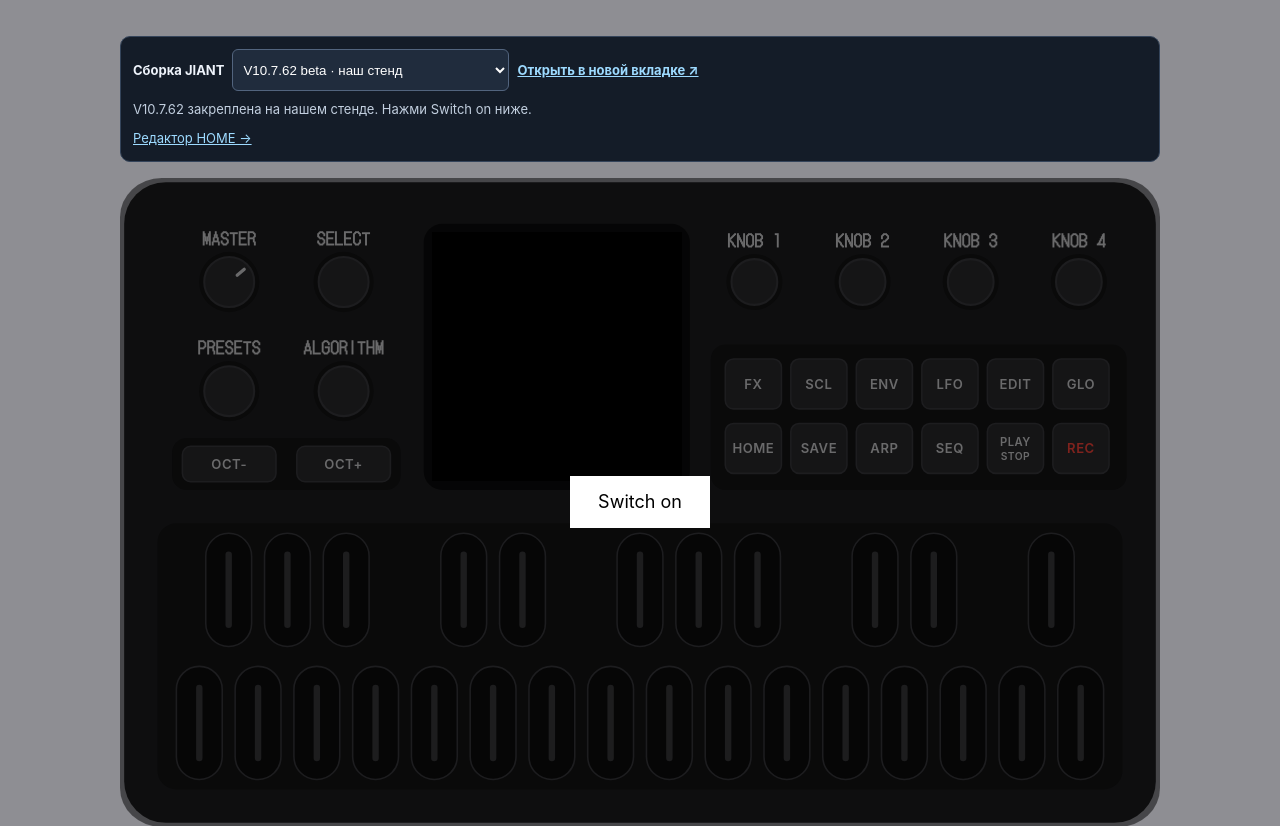
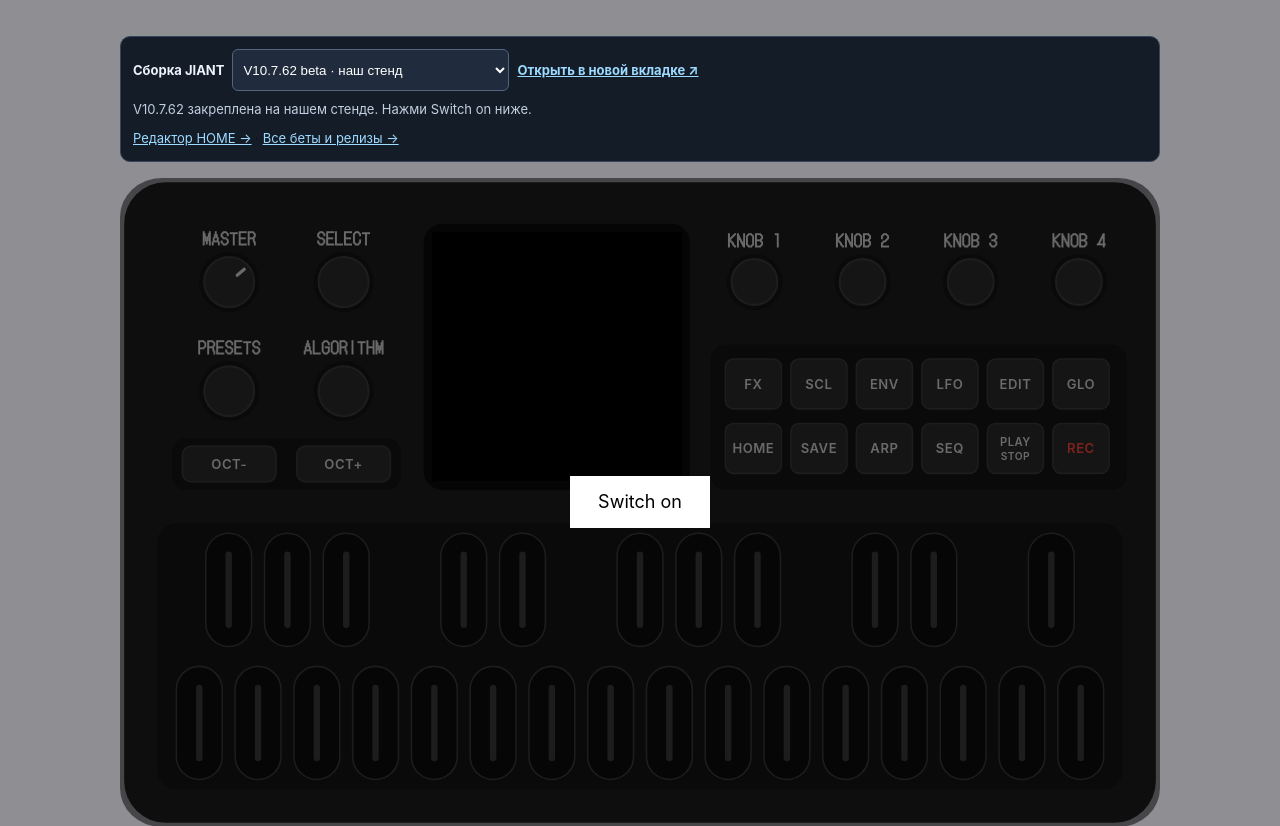
Before and after one commit to evgenytox/Fm1-web, a plain HTML site: page index.html in a window 1280 px wide. Shown: the top 826 px of the page. Drawn offline with Linux system fonts and the light colour scheme.

Commit message:
List original JIANT beta and release builds

```diff
--- a/index.html
+++ b/index.html
@@ -94,7 +94,7 @@ footer small { font-size: 11px; opacity: .8; }
     <a id="jiant-build-open" href="./" target="_blank" rel="noopener" style="color:#9ddaff;font-weight:bold">Открыть в новой вкладке ↗</a>
   </div>
   <p id="jiant-build-note" style="margin:8px 0 0;color:#c2cfdf">V10.7.62 закреплена на нашем стенде. Нажми Switch on ниже.</p>
-  <p style="margin:8px 0 0"><a style="color:#9ddaff" href="editor.html">Редактор HOME →</a></p>
+  <p style="margin:8px 0 0"><a style="color:#9ddaff" href="editor.html">Редактор HOME →</a> · <a style="color:#9ddaff" href="builds.html">Все беты и релизы →</a></p>
 </nav>
 <script>
 (() => {
```
Also changed, not shown: builds.html (added, +1 -0 lines).
